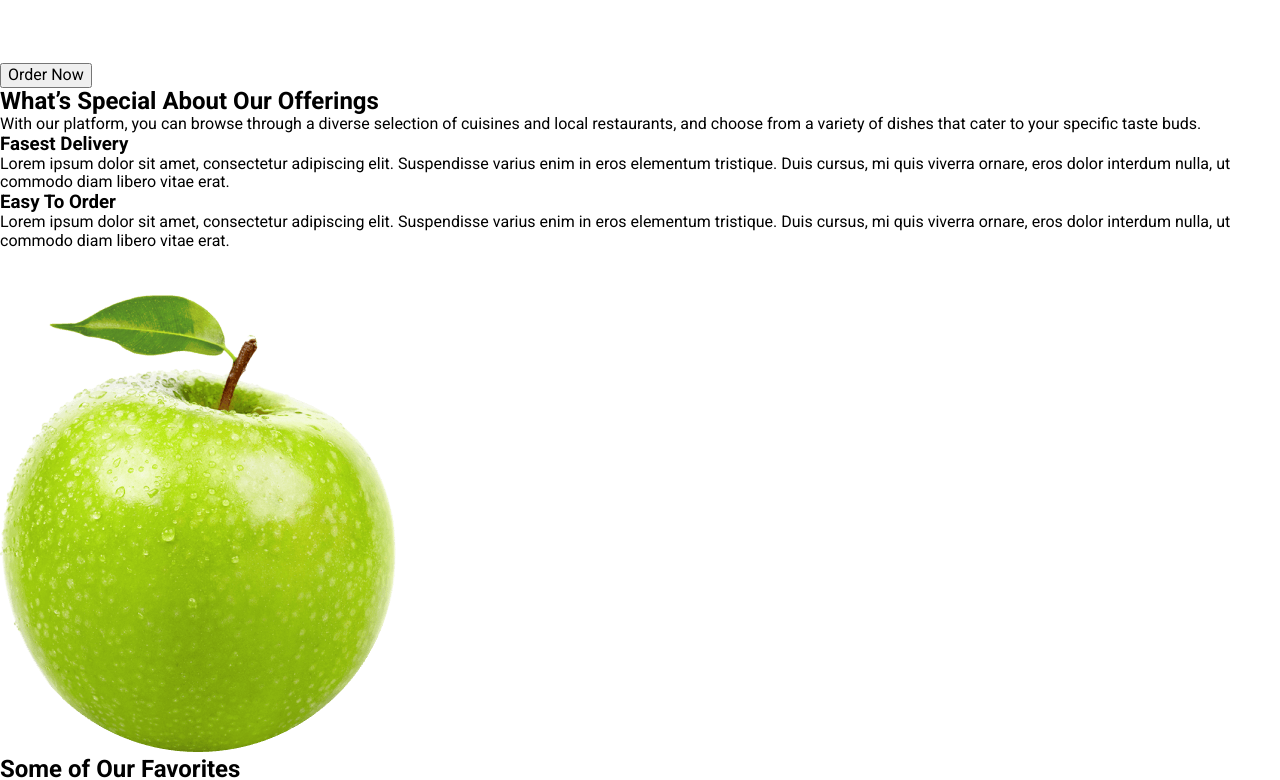
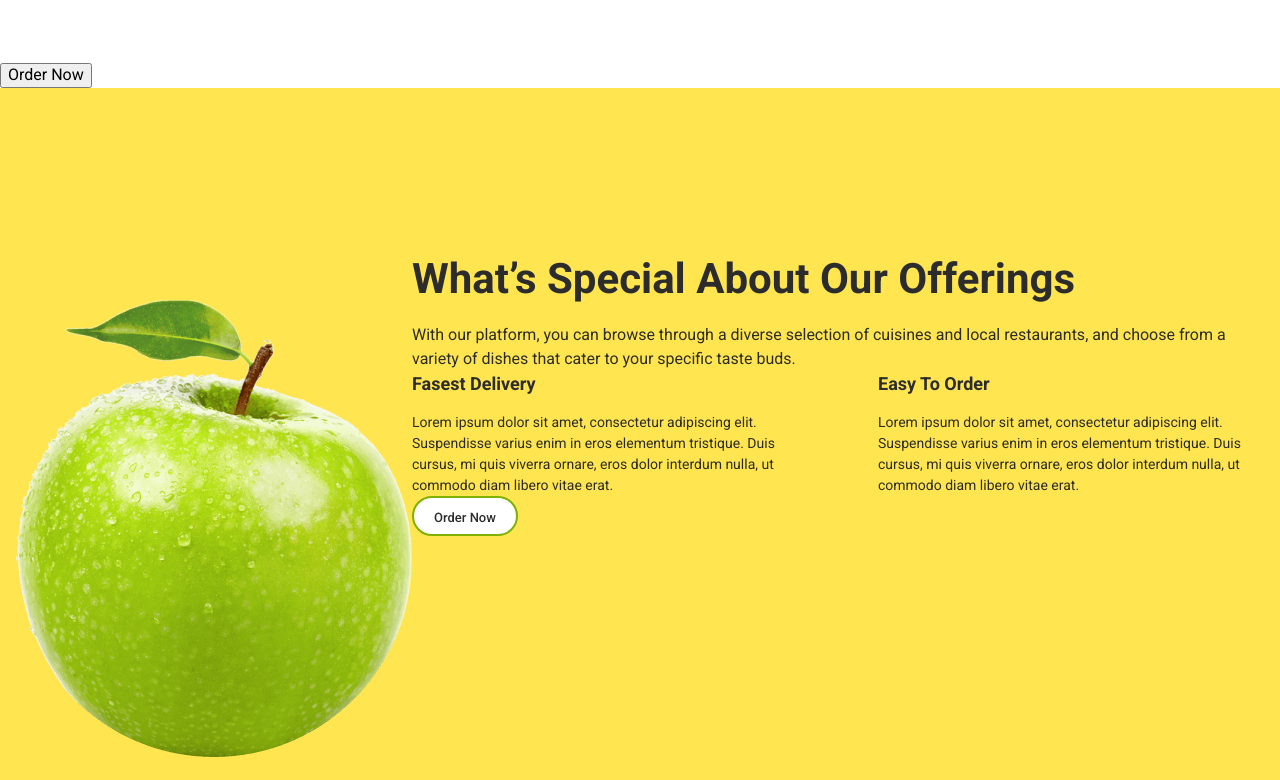
Before and after one commit to andreya-airini/blended-19-20, a plain HTML site: page index.html in a window 1280 px wide. Shown: the part 719-1499 px from the top of the page. Drawn offline with nearby package versions, Linux system fonts and the light colour scheme.

Commit message:
add offerings.css

```diff
--- a/css/offerings.css
+++ b/css/offerings.css
@@ -0,0 +1,59 @@
+.section-offerings {
+    background: #ffe550;
+    padding: 167px 0 124px 0;
+}
+.container-description{
+    display: flex;
+}
+.offerings-title {
+        font-weight: 700;
+        font-size: 42px;
+        color: #2c2c2c;
+        margin-bottom: 20px;
+}
+
+.offerings-text {
+        line-height: 1.5;
+        color: #2c2c2c;
+}
+
+.offerings-list {
+    display: flex;
+    gap: 80px;
+}
+
+.offerings-item {
+
+}
+
+.offerings-item-subtitle {
+    font-weight: 700;
+        font-size: 18px;
+        line-height: 1.4;
+        color: #2c2c2c;
+}
+
+.offerings-item-text {
+        font-size: 14px;
+        line-height: 1.5;
+        color: #2c2c2c;
+        margin-top: 16px;
+}
+
+.offerings-img {
+    max-width: 100%;
+}
+
+.button{
+    font-family: "Roboto", sans-serif;
+        font-weight: 500;
+        font-size: 13px;
+        line-height: 1.5;
+        color: #2c2c2c;
+    border: 2px solid #7eb101;
+        border-radius: 30px;
+        padding: 10px 20px;
+        width: 106px;
+        height: 40px;
+        background: #fff;
+}
--- a/index.html
+++ b/index.html
@@ -48,26 +48,29 @@
         <img src="./images/salad.png" alt="Salad" width="528" />
       </section>
       <!-- Elizabeth --><!--Вернув назад цю секцію і зробив нормально зображення - Владислав -->
-      <section>
-        <h2>What’s Special About Our Offerings</h2>
-        <p>
+      <section class="section-offerings">
+        <div class="container container-description">
+          <img class="offerings-img" src="./images/aple.png" alt="apple" />
+          <div class="description">
+            <h2 class="offerings-title">What’s Special About Our Offerings</h2>
+            <p class="offerings-text">
               With our platform, you can browse through a diverse selection of
               cuisines and local restaurants, and choose from a variety of dishes
               that cater to your specific taste buds.
             </p>
-        <ul>
-          <li>
-            <h3>Fasest Delivery</h3>
-            <p>
+            <ul class="offerings-list">
+              <li class="offerings-item">
+                <h3 class="offerings-item-subtitle">Fasest Delivery</h3>
+                <p class="offerings-item-text">
                   Lorem ipsum dolor sit amet, consectetur adipiscing elit.
                   Suspendisse varius enim in eros elementum tristique. Duis cursus,
                   mi quis viverra ornare, eros dolor interdum nulla, ut commodo diam
                   libero vitae erat.
                 </p>
               </li>
-          <li>
-            <h3>Easy To Order</h3>
-            <p>
+              <li class="offerings-item">
+                <h3 class="offerings-item-subtitle">Easy To Order</h3>
+                <p class="offerings-item-text">
                   Lorem ipsum dolor sit amet, consectetur adipiscing elit.
                   Suspendisse varius enim in eros elementum tristique. Duis cursus,
                   mi quis viverra ornare, eros dolor interdum nulla, ut commodo diam
@@ -75,7 +78,10 @@
                 </p>
               </li>
             </ul>
-        <img src="./images/aple.png" alt="apple" />
+            <button class="button" type="button">Order Now</button>
+          </div>
+
+        </div>
       </section>
       <!-- Oleksiy -->
       <section>
```
Lines whose indentation alone changed are shown as unchanged.
